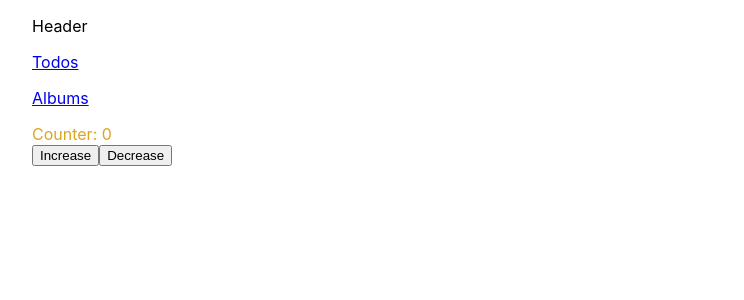
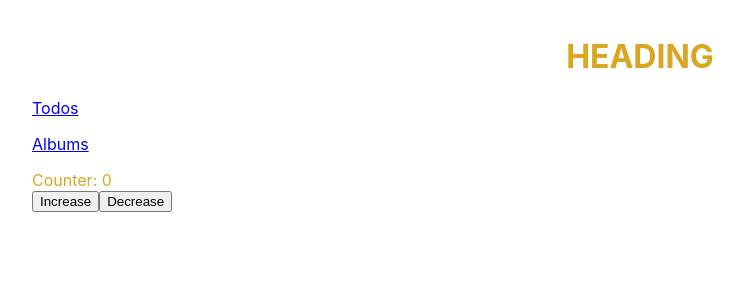
Before and after one commit to paulnguyen-mn/learn-reactjs, a React (Create React App) app: page / in a window 1280 px wide. Shown: the top 300 px of the page, without its empty margins (0-744 px from the left). Built offline with nearby package versions, Linux system fonts and the light colour scheme; no server answers.

Commit message:
Using styled components

```diff
--- a/package.json
+++ b/package.json
@@ -20,6 +20,7 @@
     "react-redux": "^7.2.1",
     "react-router-dom": "^5.2.0",
     "react-scripts": "3.4.3",
+    "styled-components": "^5.2.0",
     "yup": "^0.29.3"
   },
   "scripts": {
--- a/src/App.js
+++ b/src/App.js
@@ -6,6 +6,15 @@ import AlbumFeature from './features/Album';
 import CounterFeature from './features/Counter';
 import TodoFeature from './features/Todo';
 import './App.css';
+import styled from 'styled-components';
+
+// CSS in JS
+const Title = styled.h1`
+  text-align: center;
+  font-weight: bold;
+
+  color: ${(props) => props.color || 'green'};
+`;
 
 function App() {
   useEffect(() => {
@@ -22,7 +31,8 @@ function App() {
 
   return (
     <div className="app">
-      Header
+      <Title color="goldenrod">HEADING</Title>
+
       <p>
         <NavLink to="/todos" activeClassName="active-menu">
           Todos
```
Also changed, not shown: 1 other file (tests, documents, lock files or other folders).
